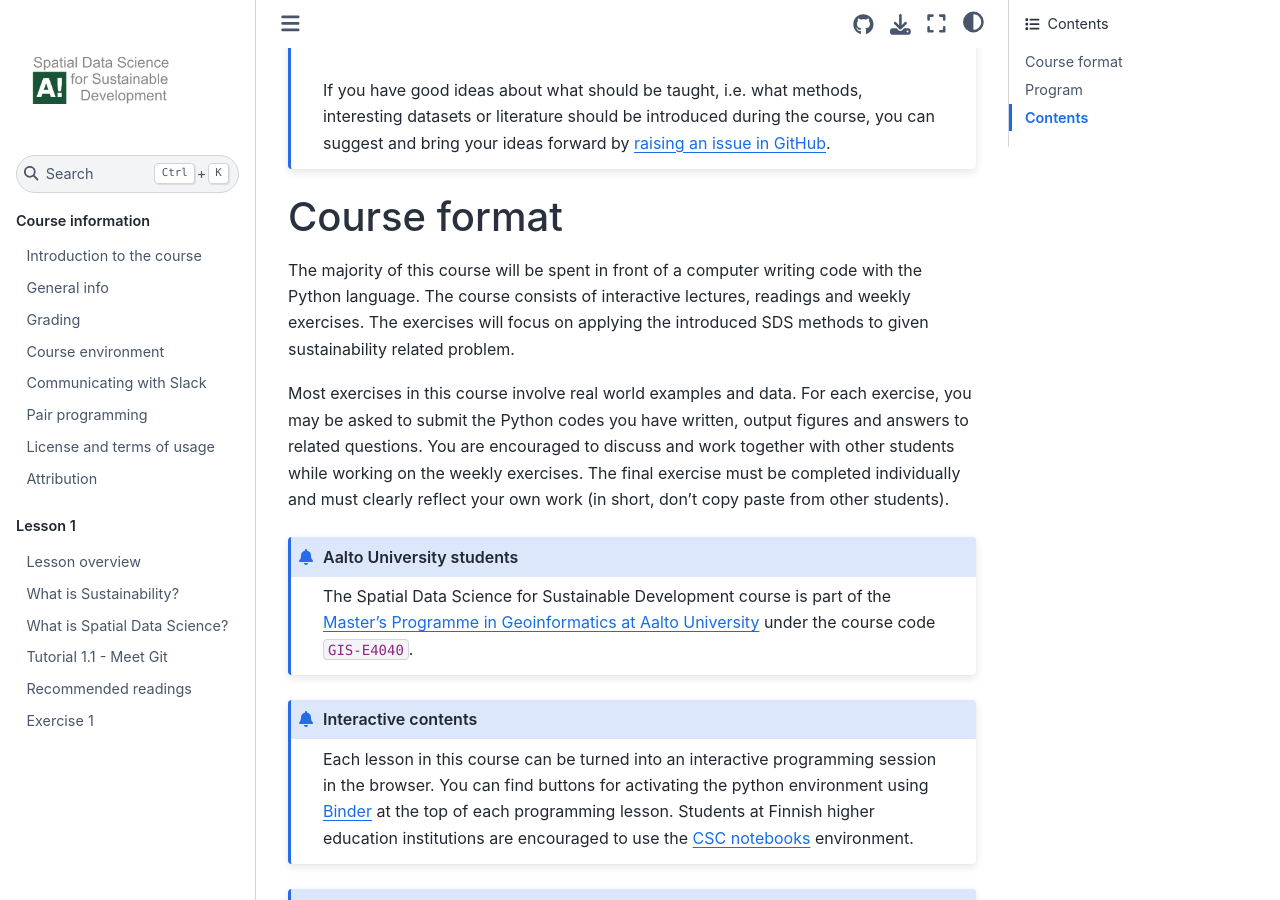
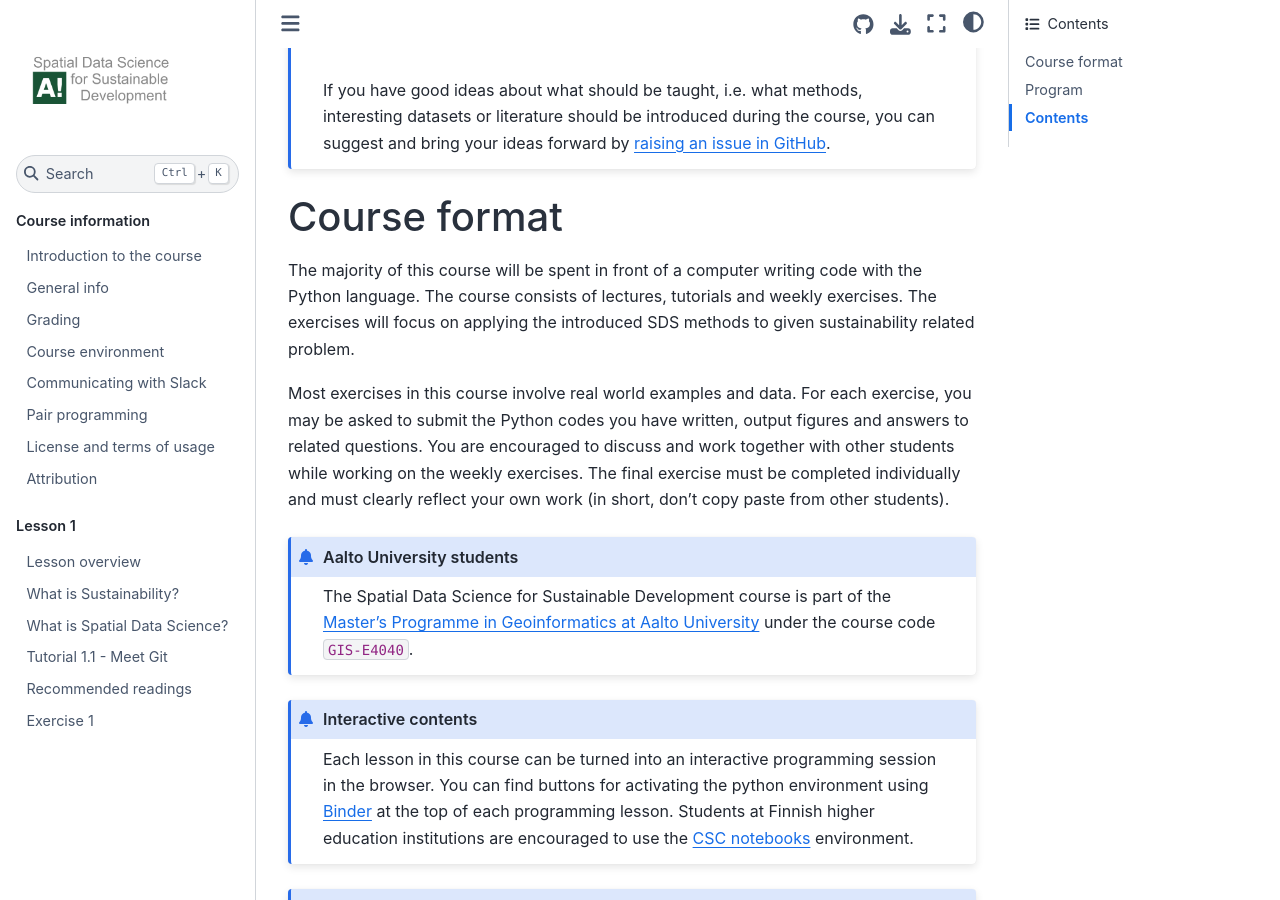
Before and after one commit to AaltoGIS/Sustainability-GIS, a Sphinx documentation site: the page built from source/index.rst, in a window 1280 px wide and 900 px high, scrolled down 1681 px. Built offline with Sphinx 7.4.7 and the Sphinx Book theme 1.1.4, drawn with Linux system fonts in a browser that asks for light colours; pages that are not in the unit, such as notebooks, are missing from menus.

Commit message:
Update front page

```diff
--- a/source/index.rst
+++ b/source/index.rst
@@ -54,7 +54,7 @@ Course format
 -------------
 
 The majority of this course will be spent in front of a computer writing code with the Python language.
-The course consists of interactive lectures, readings and weekly exercises. The exercises will focus on
+The course consists of lectures, tutorials and weekly exercises. The exercises will focus on
 applying the introduced SDS methods to given sustainability related problem.
 
 Most exercises in this course involve real world examples and data. For each exercise, you may be asked to
```
